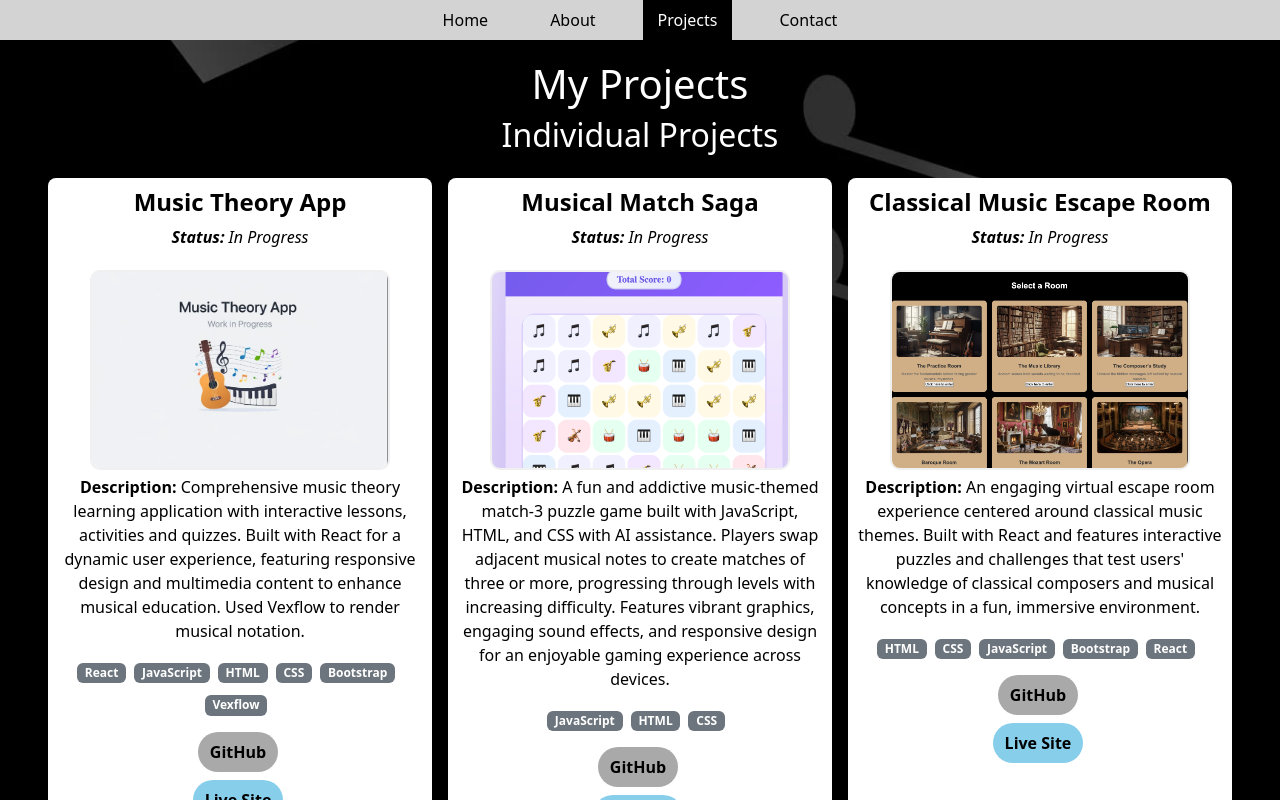
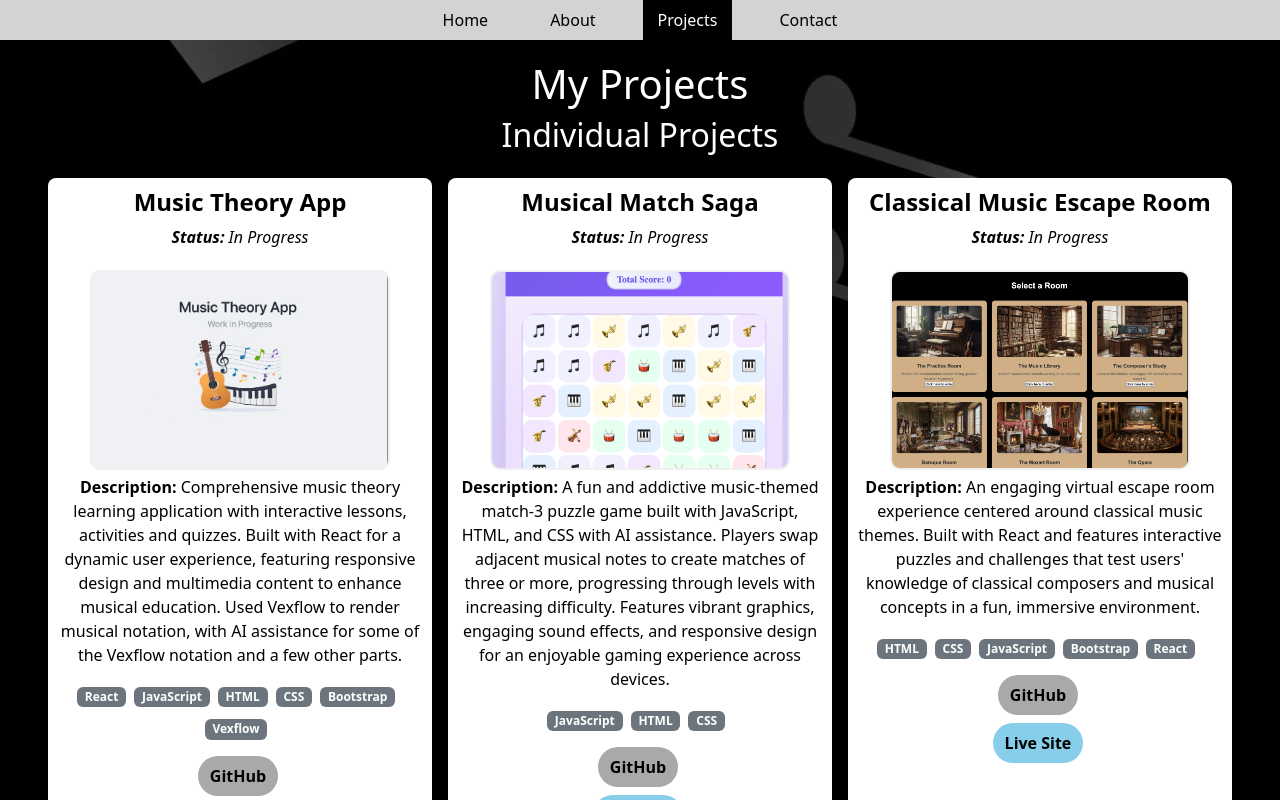
Before and after one commit to hannahro15/Hannah-Portfolio-Site, a React (Create React App) app: page /Hannah-Portfolio-Site/projects in a window 1280 px wide. Shown: the top 800 px of the page. Built offline with nearby package versions, Linux system fonts and the light colour scheme.

Commit message:
Note AI assistance in Music Theory App description

```diff
--- a/src/data/projectsData.js
+++ b/src/data/projectsData.js
@@ -3,7 +3,7 @@ export const solo_projects = [
     {
         title: "Music Theory App",
         image: `${process.env.PUBLIC_URL}/images/placeholder-image-musictheory.png`,
-        description: "Comprehensive music theory learning application with interactive lessons, activities and quizzes. Built with React for a dynamic user experience, featuring responsive design and multimedia content to enhance musical education. Used Vexflow to render musical notation.",
+        description: "Comprehensive music theory learning application with interactive lessons, activities and quizzes. Built with React for a dynamic user experience, featuring responsive design and multimedia content to enhance musical education. Used Vexflow to render musical notation, with AI assistance for some of the Vexflow notation and a few other parts.",
         technologies: ["React", "JavaScript", "HTML", "CSS", "Bootstrap", "Vexflow"],
         status: "In Progress",
         github: "https://github.com/hannahro15/music-theory-app",
```
